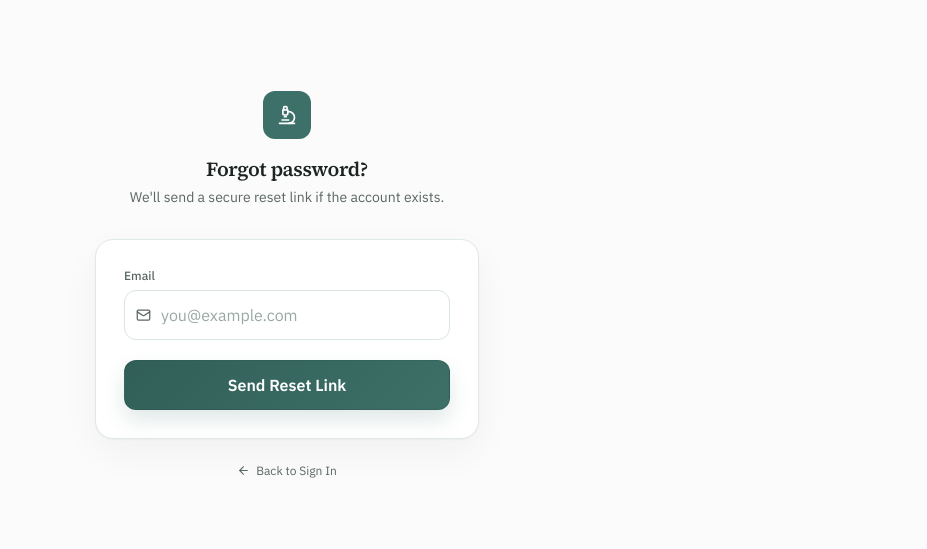
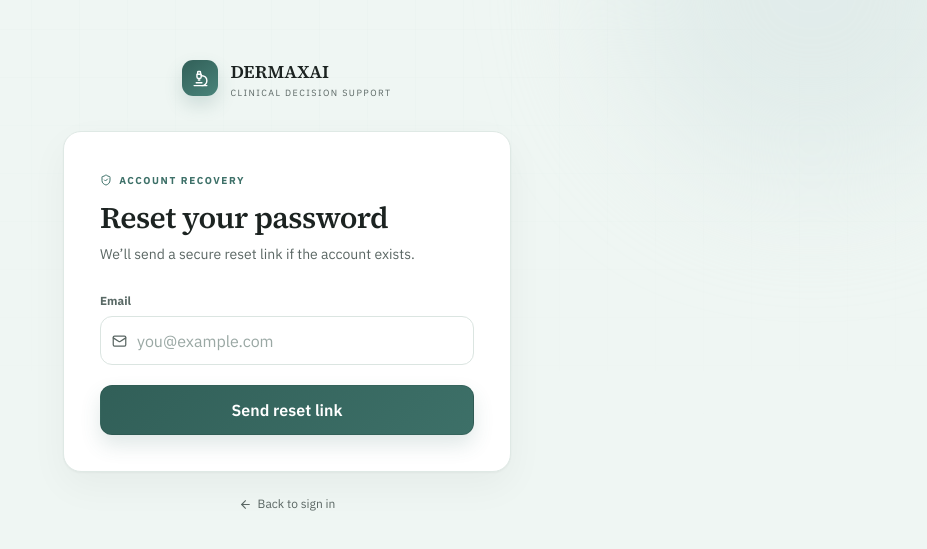
Before and after one commit to tejaswaroop41/DERMAXAI, a React (Vite) app in the folder frontend/: page /forgot-password in a window 1280 px wide. Shown: the part 115-664 px from the top of the page, without its empty margins (353-1280 px from the left). Built offline with nearby package versions, Linux system fonts and the light colour scheme; no server answers.

Commit message:
style: redesign password recovery page

```diff
--- a/frontend/src/pages/ForgotPassword.jsx
+++ b/frontend/src/pages/ForgotPassword.jsx
@@ -1,7 +1,7 @@
 import { useState } from 'react'
 import { Link } from 'react-router-dom'
 import toast from 'react-hot-toast'
-import { ArrowLeft, Mail, Microscope } from 'lucide-react'
+import { ArrowLeft, CheckCircle2, Mail, Microscope, ShieldCheck } from 'lucide-react'
 import { authApi } from '../lib/api'
 
 export default function ForgotPassword() {
@@ -12,65 +12,42 @@ export default function ForgotPassword() {
   const submit = async e => {
     e.preventDefault()
     setLoading(true)
-    try {
-      await authApi.forgotPassword(email.trim())
-      setSubmitted(true)
-    } catch (err) {
-      toast.error(err.response?.data?.detail || 'Unable to process the request')
-    } finally {
-      setLoading(false)
-    }
+    try { await authApi.forgotPassword(email.trim()); setSubmitted(true) }
+    catch (err) { toast.error(err.response?.data?.detail || 'Unable to process the request') }
+    finally { setLoading(false) }
   }
 
   return (
-    <div className="min-h-screen flex items-center justify-center bg-paper px-4">
-      <div className="w-full max-w-sm">
-        <div className="text-center mb-8">
-          <div className="w-12 h-12 rounded-xl flex items-center justify-center mx-auto mb-4 bg-teal-500">
-            <Microscope size={20} className="text-white" />
-          </div>
-          <h1 className="text-xl font-serif font-semibold text-ink">Forgot password?</h1>
-          <p className="text-muted text-sm mt-1">We'll send a secure reset link if the account exists.</p>
-        </div>
-
-        <div className="glass p-7">
+    <div className="min-h-screen bg-[#eff6f3] relative overflow-hidden flex items-center justify-center px-4 py-10">
+      <div className="absolute inset-0 hero-grid" />
+      <div className="absolute -top-24 -right-20 w-[390px] h-[390px] rounded-full bg-teal-100/70 blur-3xl" />
+      <div className="relative w-full max-w-md">
+        <Link to="/" className="flex items-center justify-center gap-3 mb-8">
+          <div className="brand-mark"><Microscope size={17} /></div>
+          <div className="text-left"><div className="font-serif font-semibold text-lg text-ink">DERMAXAI</div><div className="text-[9px] uppercase tracking-[0.16em] text-muted">Clinical decision support</div></div>
+        </Link>
+        <div className="glass p-7 sm:p-9">
+          <div className="eyebrow"><ShieldCheck size={12} /> Account recovery</div>
+          <h1 className="text-3xl font-serif font-semibold text-ink mt-2">Reset your password</h1>
+          <p className="text-sm text-muted mt-2 mb-7">We’ll send a secure reset link if the account exists.</p>
           {submitted ? (
-            <div className="text-center space-y-4">
-              <div className="mx-auto w-11 h-11 rounded-full bg-teal-500/10 flex items-center justify-center">
-                <Mail size={19} className="text-teal-500" />
-              </div>
-              <p className="text-sm text-muted">
-                If that email is registered, a password reset link has been sent. Check your inbox and spam folder.
-              </p>
-              <Link to="/login" className="btn-primary inline-flex px-5 py-2.5">Back to Sign In</Link>
+            <div className="text-center py-4">
+              <div className="w-14 h-14 rounded-2xl mx-auto flex items-center justify-center bg-[#eef7f4] border border-[#d7e8e3] text-teal-700"><CheckCircle2 size={24} /></div>
+              <h2 className="font-serif text-xl font-semibold text-ink mt-4">Check your inbox</h2>
+              <p className="text-sm text-muted leading-6 mt-2">If that email is registered, a password reset link has been sent. Check spam as well.</p>
+              <Link to="/login" className="btn-primary mt-6 w-full">Back to sign in</Link>
             </div>
           ) : (
             <form onSubmit={submit} className="space-y-5">
               <div>
-                <label className="text-xs text-muted mb-1.5 block font-medium">Email</label>
-                <div className="relative">
-                  <Mail size={15} className="absolute left-3 top-1/2 -translate-y-1/2 text-muted" />
-                  <input
-                    type="email"
-                    required
-                    autoComplete="email"
-                    placeholder="you@example.com"
-                    className="input-glass pl-9"
-                    value={email}
-                    onChange={e => setEmail(e.target.value)}
-                  />
-                </div>
+                <label className="field-label">Email</label>
+                <div className="relative"><Mail size={15} className="absolute left-3 top-1/2 -translate-y-1/2 text-muted" /><input type="email" required autoComplete="email" placeholder="you@example.com" className="input-glass pl-9" value={email} onChange={e => setEmail(e.target.value)} /></div>
               </div>
-              <button type="submit" disabled={loading} className="btn-primary w-full py-3">
-                {loading ? 'Sending...' : 'Send Reset Link'}
-              </button>
+              <button type="submit" disabled={loading} className="btn-primary w-full">{loading ? 'Sending…' : 'Send reset link'}</button>
             </form>
           )}
         </div>
-
-        <Link to="/login" className="flex items-center justify-center gap-1.5 text-xs text-muted mt-6 hover:text-ink">
-          <ArrowLeft size={13} /> Back to Sign In
-        </Link>
+        <Link to="/login" className="flex items-center justify-center gap-1.5 text-xs text-muted mt-6 hover:text-ink"><ArrowLeft size={13} /> Back to sign in</Link>
       </div>
     </div>
   )
```
